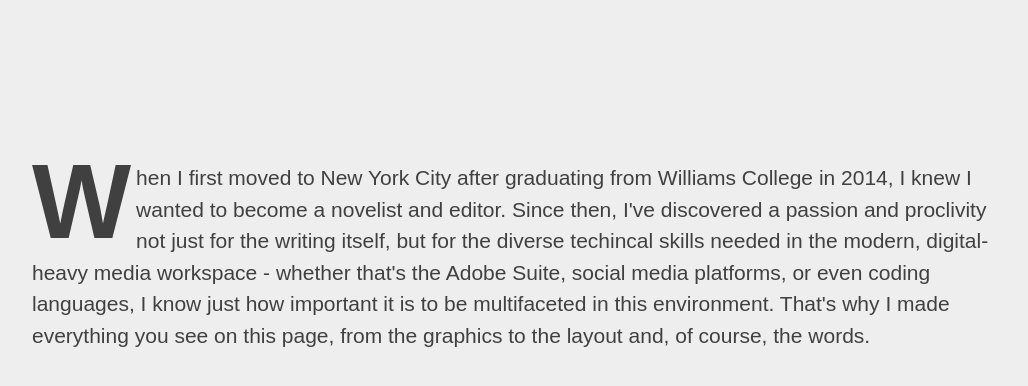
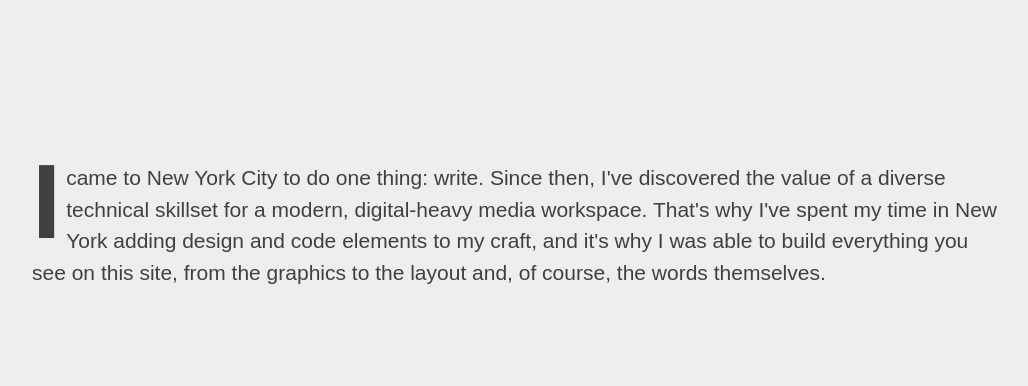
Before and after one commit to mwmccreary/twoonone, a Jekyll site: the page about/index.html, which Jekyll copies as it is, in a window 1280 px wide and 900 px high, scrolled down 348 px, cut to the strip 117-547 px from the top of the window. Shown: the top 386 px of the strip, without its empty margins (123-1151 px from the left). Built offline with Jekyll 4.4.1, drawn with Linux system fonts in a browser that asks for light colours.

Commit message:
Update index.html

```diff
--- a/about/index.html
+++ b/about/index.html
@@ -17,13 +17,10 @@
 
 <div class=mission-statement>
 	<div class=mission-wrapper>
-			<p><span class=big-letter>W</span>hen I first moved to New York City after graduating from Williams College
-				in 2014, I knew I wanted to become a novelist and editor. Since then, I've discovered a
-				passion and proclivity not just for the writing
-				itself, but for the diverse techincal skills needed in the modern, digital-heavy media workspace -
-				whether that's the Adobe Suite, social media platforms, or even coding languages, I know just how
-				important it is to be multifaceted in this environment. That's why I made everything you see on this
-				page, from the graphics to the layout and, of course, the words.</p>
+			<p><span class=big-letter>I</span> came to New York City to do one thing: write. Since then, I've discovered
+				the value of a diverse technical skillset for a modern, digital-heavy media workspace. That's why I've
+				spent my time in New York adding design and code elements to my craft, and it's why I was able to build
+				everything you see on this site, from the graphics to the layout and, of course, the words themselves.</p>
 	</div>
 </div>
 
```
